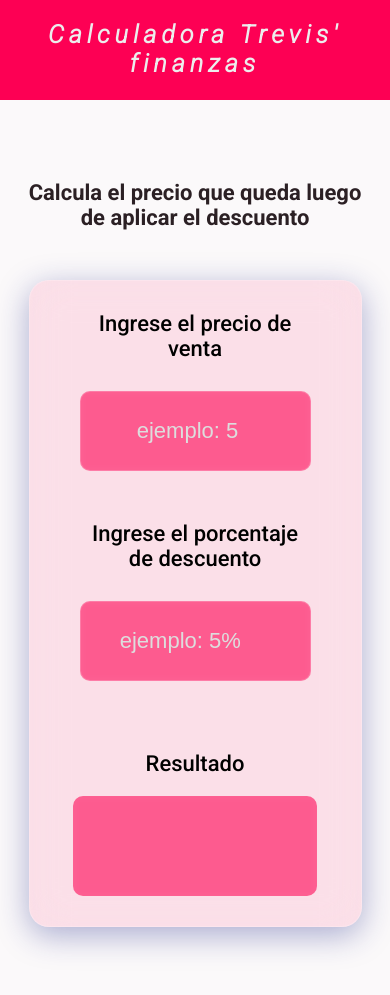
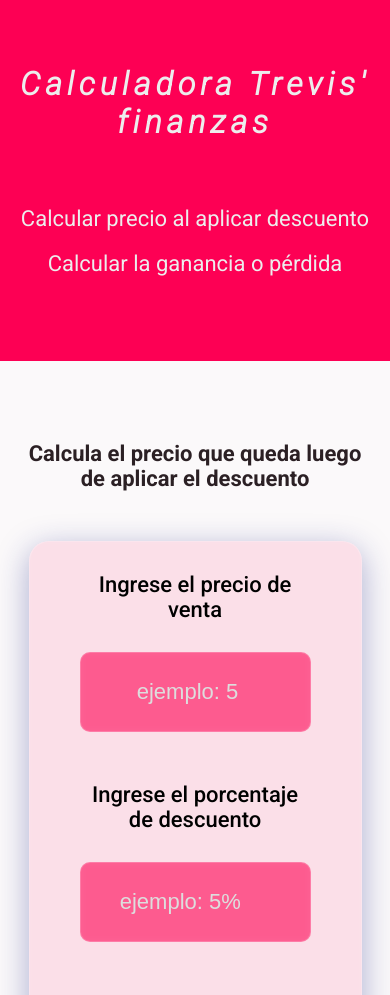
Before and after one commit to badilleins/trevis, a plain HTML site: page index.html in a window 390 px wide. Shown: the top 995 px of the page. Drawn offline with Linux system fonts and the light colour scheme.

Commit message:
Iterations to improve the responsive part of the web

```diff
--- a/css/desktop.scss
+++ b/css/desktop.scss
@@ -2,13 +2,9 @@
     Desktop
 \*------------*/
 @import '../sass/lib/variables';
-.head{
-  padding-top: 30px;
-}
 .data__container{
   display: flex;
   justify-content: space-evenly;
-  width: 100%;
 }
 .data__container div{
   display: flex;
--- a/index.html
+++ b/index.html
@@ -2,6 +2,7 @@
 <html lang="en" dir="ltr">
   <head>
     <meta charset="utf-8">
+    <meta name="viewport" content="width=device-width, initial-scale=1.0">
     <link rel="stylesheet" type="text/css" href="css/finance.css">
     <link rel="stylesheet" type="text/css" href="css/desktop.css" media="(min-width:630px)">
     <link rel="preconnect" href="https://fonts.googleapis.com">
@@ -14,10 +15,14 @@
         <em class="head__title">
           Calculadora Trevis' finanzas
         </em>
+        <ul class="head__navigation">
+          <li class="navigation__discount navigation__item"><a  class="item__link" href="#discountCalculator">Calcular precio al aplicar descuento</a></li>
+          <li class="navigation__gain navigation__item"><a class="item__link"  href="#gainCalculator">Calcular la ganancia o pérdida</a></li>
+        </ul>
     </header>
     <main class="principal-contain">
-      <section class="principal-contain__gain">
-        <h2 class="card-title">Calcula la ganancia o la pérdida de una venta</h2>
+      <section class="principal-contain__gain" id="gainCalculator">
+        <h2 class="card-title" >Calcula la ganancia o la pérdida de una venta</h2>
         <form class="gain__data">
           <div class="data__container">
             <div>
@@ -33,7 +38,7 @@
           <div class="data__value-gain value"><p id="userGain"></p></div>
         </form>
       </section>
-      <section class="principal-contain__discount ">
+      <section class="principal-contain__discount " id="discountCalculator">
         <h2 class="card-title">Calcula el precio que queda luego de aplicar el descuento</h2>
         <form class="discount__data">
           <div class="data__container">
--- a/sass/layout/_calculator.scss
+++ b/sass/layout/_calculator.scss
@@ -6,6 +6,8 @@
   margin:0;
 }
 body{
+  display:grid;
+  grid-template-rows:.7fr 3fr .3fr;
   background: $ligth-background-first-color;
   font-family: $body-font;
   font-size: $normal-font;
@@ -14,20 +16,39 @@ body{
 input::placeholder{
   color: #ddd;
 }
+a{
+  color:inherit;
+  text-decoration:none;
+}
 /*Layout*/
 .head{
-  height: 100px;
+  display:flex;
+  flex-direction:column;
+  justify-content:space-evenly;
+  align-items:center;
   background: $ligth-background-second-color;
   font-family: $titles-font;
   margin-bottom: $huge-space;
-  padding:$big-space;
   @extend %text-center;
+  @extend %letters-color;
 }
 .head__title{
-  font-size: $huge-font;
+  width:90%;
+  font-size: $massive-font;
   font-weight: $chubby-font;
   letter-spacing: 5px;
-  @extend %letters-color;
+}
+.head__navigation{
+  display:flex;
+  flex-wrap:wrap;
+  justify-content:space-evenly;
+  list-style:none;
+}
+.head__navigation .navigation__item{
+  margin:0 20px 20px;
+}
+.head__navigation .item__link{
+  font-size:$big-font;
 }
 .principal-contain{
   display: flex;
@@ -58,8 +79,8 @@ input::placeholder{
   @extend %text-center;
   padding:$normal-space $huge-space;
   background: rgba( 253, 0, 84, 0.1 );
+  backdrop-filter: blur( 3px );
   box-shadow: 0 8px 32px 0 rgba( 31, 38, 135, 0.37 );
-  backdrop-filter: blur( 20px );
   -webkit-backdrop-filter: blur( 20px );
   border-radius: $big-space;
   border: 1px solid rgba( 255, 255, 255, 0.18 );
@@ -105,7 +126,21 @@ input::placeholder{
   padding:37px;
 }
 .foot{
-  height: 100px;
   margin-top: $huge-space;
   background: $dark-first-action-color;
 }
+
+/*Status*/
+.answer:focus{
+  border: solid 2px $dark-first-action-color;
+  border-top:none;
+  border-bottom:none;
+  outline:none;
+}
+.answer:hover{
+  backdrop-filter: none;
+}
+.head__navigation .item__link:hover{
+  color:$ligth-background-first-color;
+  text-decoration:underline;
+}
```
Also changed, not shown: css/desktop.css, css/finance.css, 2 other files.
